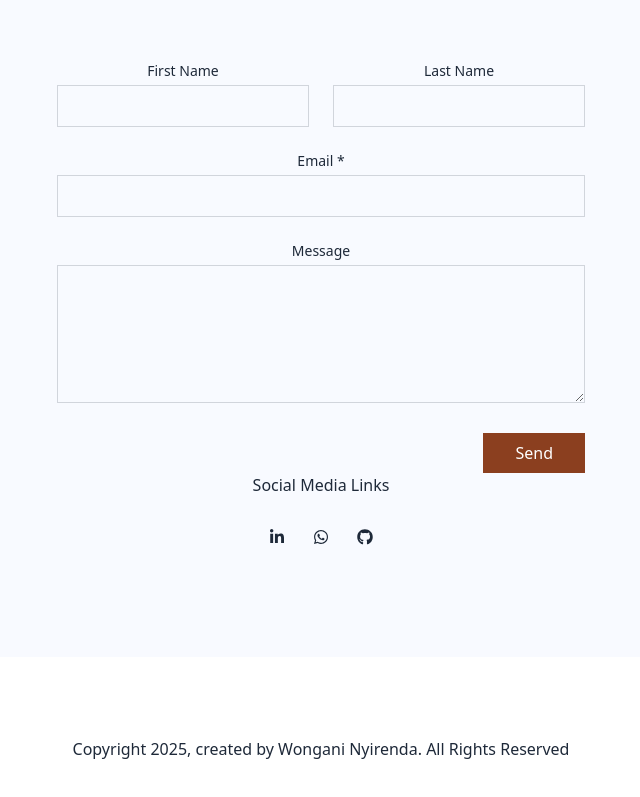
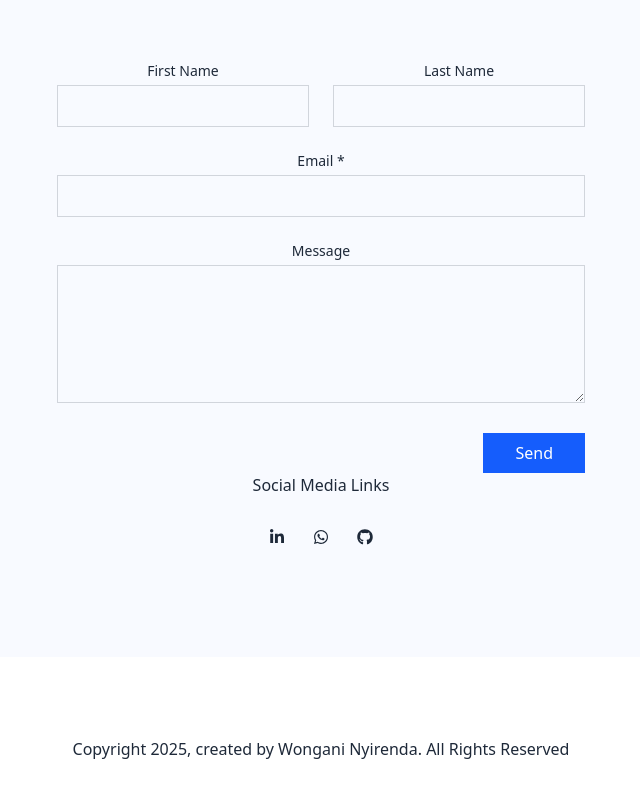
Before and after one commit to WonganiNyirenda18/Wongani-Portfolio, a React (Vite) app: page / in a window 1280 px wide. Shown: the part 2314-3111 px from the top of the page, without its empty margins (319-959 px from the left). Built offline with nearby package versions, Linux system fonts and the light colour scheme.

Commit message:
feat(contacts): modfied the field's styling

```diff
--- a/src/Components/Contacts.jsx
+++ b/src/Components/Contacts.jsx
@@ -65,7 +65,7 @@
                         <div className="text-right">
                             <button
                                 type="submit"
-                                className="bg-[#8b3f1f] text-white px-8 py-2 hover:bg-[#723219] transition"
+                                className="bg-blue-600 text-white px-8 py-2 hover:bg-blue-700 transition"
                             >
                                 Send
                             </button>
```
